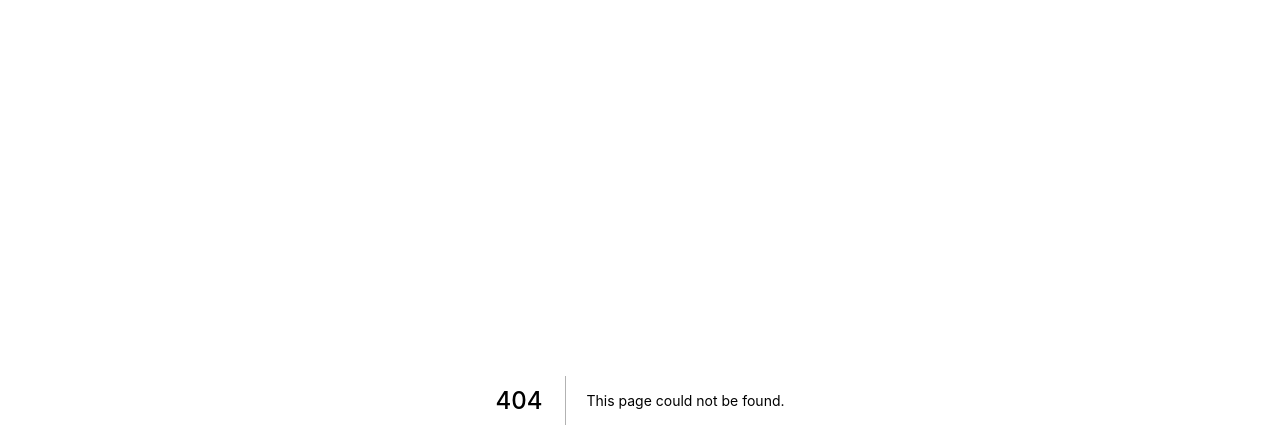
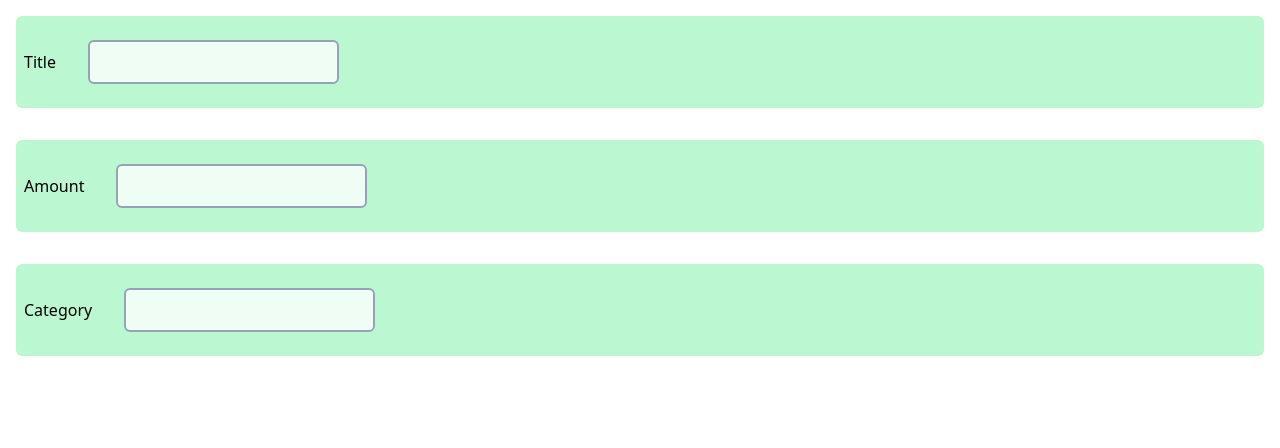
Before and after one commit to akhiln28/expense-manager-frontend, a Next.js app: page /expenses/add in a window 1280 px wide. Before the commit this address had no page. Shown: the top 448 px of the page. Built offline with nearby package versions, Linux system fonts and the light colour scheme.

Commit message:
Add form

```diff
--- a/components/Expense.tsx
+++ b/components/Expense.tsx
@@ -2,11 +2,11 @@ import {Expense as ExpenseType} from "../interfaces/Intefaces";
 
 export function Expense({expense}: {expense: ExpenseType}) {
     return (
-        <div className="m-2 p-2 rounded-md bg-sky-100">
-            <div className="flex space-x-2 justify-center">
-                <div>{expense.title}</div>
-                <div>{expense.amount}₹</div>
-                <div>{expense.category}</div>
+        <div className="m-2 p-2 h-20 w-64 rounded-md bg-sky-100">
+            <div className="flex space-x-2 justify-around items-baseline">
+                <div className="text-xl">{expense.title}</div>
+                <div className="text-red-500">{expense.amount}₹</div>
+                <div className="text-slate-500">{expense.category}</div>
             </div>
         </div>
     );
--- a/components/ExpensesList.tsx
+++ b/components/ExpensesList.tsx
@@ -1,11 +1,16 @@
 import { Expense } from "./Expense";
 import { Expense as ExpenseType } from "../interfaces/Intefaces";
+import Link from "next/link";
 
 export function ExpensesList({ expenses }: { expenses: ExpenseType[] }) {
     return (
-        <div className="flex flex-row justify-around w-screen border-2 border-black">
+        <div className="flex flex-row justify-around w-screen">
             <div className="flex flex-col">
-                <button className="m-2 p-2 bg-green-100 border-2 border-green-400">Create Expense</button>
+                <button className="m-2 p-2 bg-green-100 rounded-md">
+                    <Link href="/expenses/add">
+                        <a>Add Expense</a>
+                    </Link>
+                </button>
                 {expenses.map(expense => (
                     <Expense key={expense.id} expense={expense} />
                 ))}
--- /dev/null
+++ b/pages/expenses/add.tsx
@@ -0,0 +1,22 @@
+export default function Add() {
+    return (
+        <div className="flex flex-col">
+            <form >
+                <div className="flex flex-col">
+                    <label className="m-4 p-2 bg-green-200 rounded-md">
+                        <span className="">Title</span>
+                        <input type="text" className="m-4 p-2 ml-8 bg-green-50 border-2 border-slate-400 rounded-md" />
+                    </label>
+                    <label className="m-4 p-2 bg-green-200 rounded-md">
+                        Amount
+                        <input type="text" className="m-4 p-2 ml-8 bg-green-50 border-2 border-slate-400 rounded-md" />
+                    </label>
+                    <label className="m-4 p-2 bg-green-200 rounded-md">
+                        Category
+                        <input type="text" className="m-4 p-2 ml-8 bg-green-50 border-2 border-slate-400 rounded-md" />
+                    </label>
+                </div>
+            </form>
+        </div>
+    )
+}
```
Also changed, not shown: pages/expenses/index.tsx (renamed from pages/expenses.tsx, +5 -5 lines).
